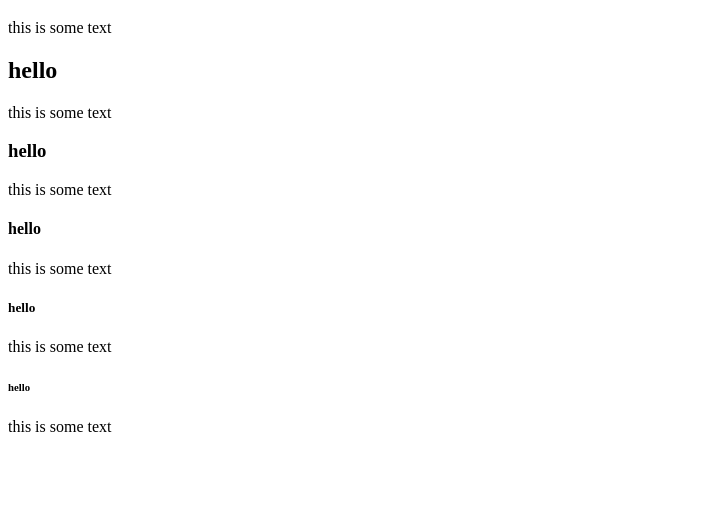
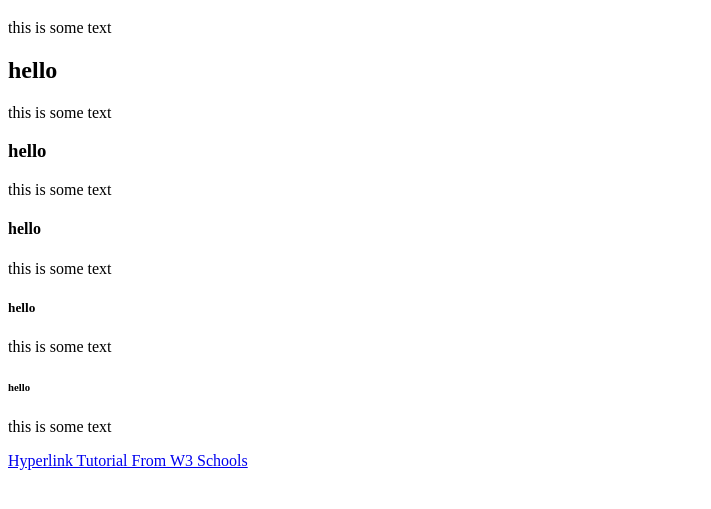
Before and after one commit to avaachiang/avasblog, a plain HTML site: page index.html in a window 1280 px wide. Shown: the part 61-570 px from the top of the page, without its empty margins (0-711 px from the left). Drawn offline with Linux system fonts and the light colour scheme.

Commit message:
added link

```diff
--- a/index.html
+++ b/index.html
@@ -24,6 +24,10 @@
     <h6>hello</h6>
         <p>this is some text</p>
 
+    <p>
+        <a href="https://www.w3schools.com/html/html_links.asp">
+            Hyperlink Tutorial From W3 Schools</a>
+    </p>
 
 </body>
 </html>
```
